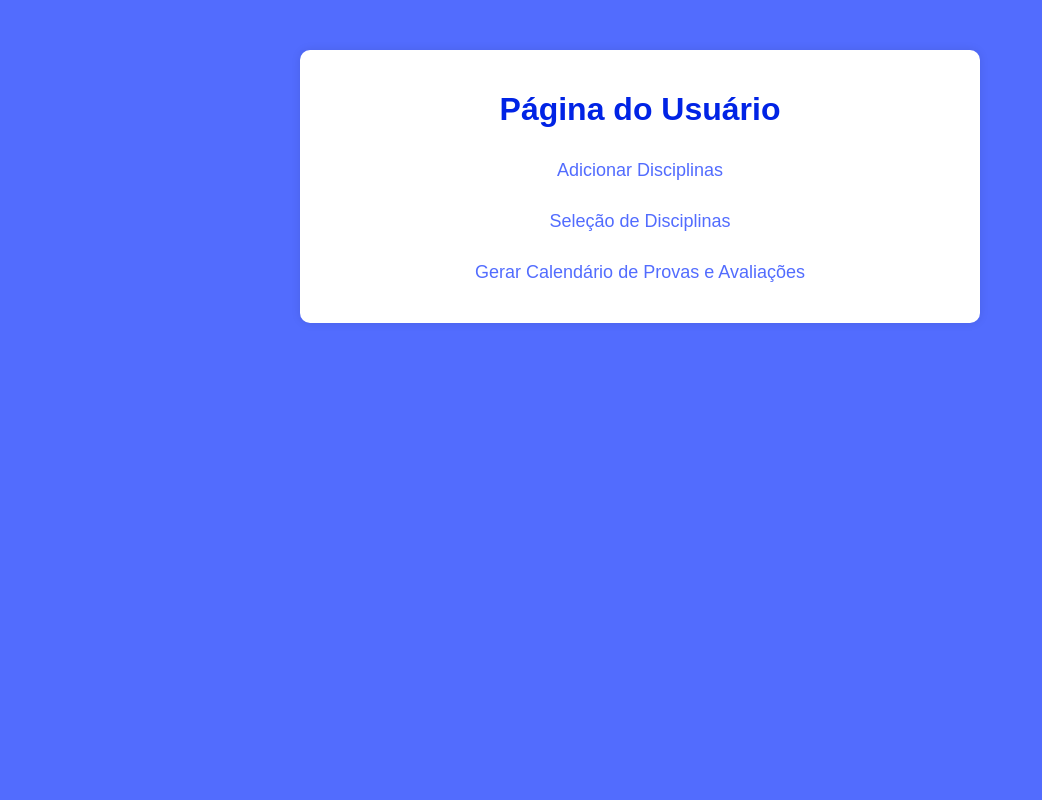
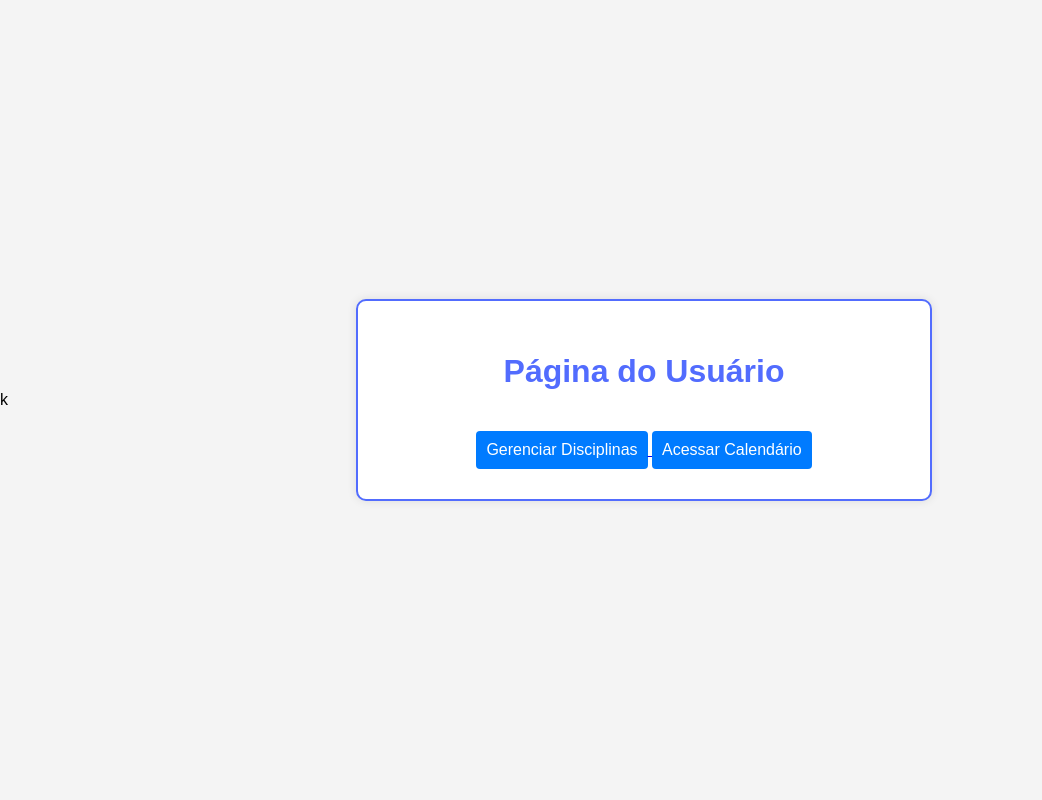
Before and after one commit to FGA-REQ/2024.2-Champions, a FastAPI app: page /dashboard in a window 1280 px wide. Shown: the whole page, without its empty margins (0-1042 px from the left). Run offline with FastAPI, Linux system fonts and the light colour scheme.

Commit message:
add: adicionando pagina de menu de usuario

```diff
--- a/templates/paginaUsuario.html
+++ b/templates/paginaUsuario.html
@@ -1,51 +1,21 @@
 <!DOCTYPE html>
 <html lang="pt-BR">
-<head>
-    <meta charset="UTF-8">
-    <meta name="viewport" content="width=device-width, initial-scale=1.0">
-    <title>Média Mestre- Páginha do Usuário</title>
-    <style>
-        body {
-            font-family: Arial, sans-serif;
-            background-color: #526cfe;
-            text-align: center;
-            margin: 0;
-            padding: 0;
-        }
-        .container {
-            background: white;
-            width: 50%;
-            margin: 50px auto;
-            padding: 20px;
-            border-radius: 10px;
-            box-shadow: 0 0 10px rgba(0, 0, 0, 0.1);
-        }
-        h1 {
-            color: #0023e5;
-        }
-        a {
-            display: block;
-            text-decoration: none;
-            color: #526cfe;
-            font-size: 18px;
-            margin: 10px 0;
-            padding: 10px;
-            border-radius: 5px;
-            transition: 0.3s;
-        }
-        a:hover {
-            background-color: #526cfe;
-            color: white;
-        }
-    </style>
-</head>
-<body>
+  <head>
+    <meta charset="UTF-8" />
+    <meta name="viewport" content="width=device-width, initial-scale=1.0" />
+    <link rel="stylesheet" href="/static/style.css" />
+    k
+    <title>Média Mestre - Páginha do Usuário</title>
+  </head>
+  <body>
     <div class="container">
-        <h1>Página do Usuário</h1>
-        <a href="adicionar.html">Adicionar Disciplinas</a>
-        <a href="selecao.html">Seleção de Disciplinas</a>
-        <a href="calendar.html">Gerar Calendário de Provas e Avaliações</a>
-
+      <h1>Página do Usuário</h1>
+      <a href="/discipline-management">
+        <button>Gerenciar Disciplinas</button>
+      </a>
+      <a href="/calendar">
+        <button>Acessar Calendário</button>
+      </a>
     </div>
-</body>
+  </body>
 </html>
```
